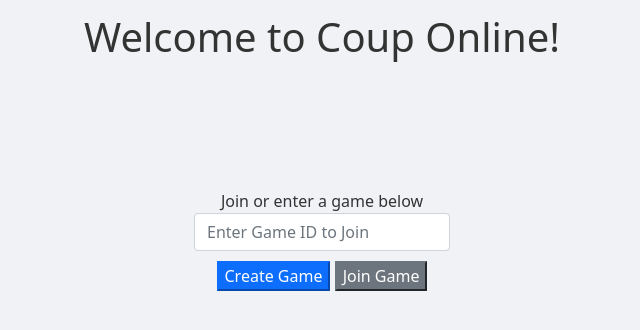
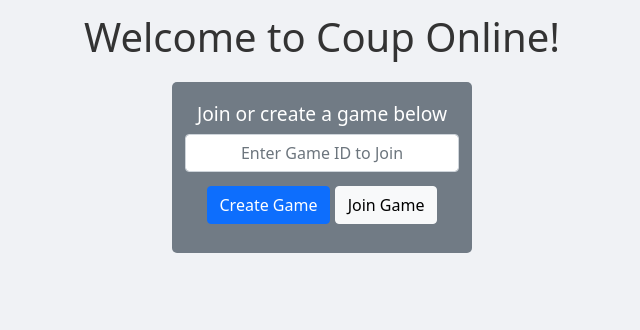
Before and after one commit to imconfusednow/django_site, a Django app: template coup/templates/coup/coup.html in a window 1280 px wide. Shown: the top 330 px of the page, without its empty margins (318-958 px from the left). Run offline with Django 3.2, Linux system fonts and the light colour scheme; the template is opened without the code that fills it, so the values that code supplies are empty; some libraries are stand-ins or nearby versions.

Commit message:
Add form html

```diff
--- a/coup/static/coup/main.css
+++ b/coup/static/coup/main.css
@@ -1,3 +1,9 @@
+@font-face
+{
+  font-family:  "Coup";
+  src:  url(/static/coup/Kwajong-BVRG.ttf);
+}
+
 *, *::before, *after{
   box-sizing:border-box;
 }
@@ -8,18 +14,6 @@ body {
 }
 
 
-#login-form
-{
-  width:20%;
-  text-align:center;
-  margin:auto;
-}
-
-.form-group{
-  margin-top:50%;
-  padding-bottom:4%;
-}
-
 .title
 {
   text-align:center;
@@ -27,5 +21,33 @@ body {
 
 .title-text
 {
-  padding-top:1%
+  padding:1%;
 }
+
+#form-div
+{
+  text-align:center;
+  margin: auto;
+  max-width: 300px;
+  background-color:#717b85;
+  padding:1%;
+  border-radius: 5px;
+
+}
+
+#game-id
+{
+  text-align:center;
+}
+
+.button-group
+{
+  margin:5%;
+}
+
+#game-id-label
+{
+  margin:2%;
+  font-size:larger;
+  color:white
+}
--- a/coup/templates/coup/coup.html
+++ b/coup/templates/coup/coup.html
@@ -10,12 +10,12 @@
         <form id="login-form">
             {% csrf_token %}
             <div class="form-group">
-                <label for="game-id">Join or enter a game below</label>
+                <label for="game-id" id="game-id-label">Join or create a game below</label>
                 <input type="text" class="form-control" id="game-id" aria-describedby="emailHelp" placeholder="Enter Game ID to Join">
             </div>
             <div class="button-group">
-                <button type="submit" class="btn-primary mr-2">Create Game</button>
-                <button type="submit" class="btn-secondary">Join Game</button>
+                <button type="submit" class="btn btn-primary">Create Game</button>
+                <button type="submit" class="btn btn-light">Join Game</button>
             </div>
         </form>
     </div>
```
